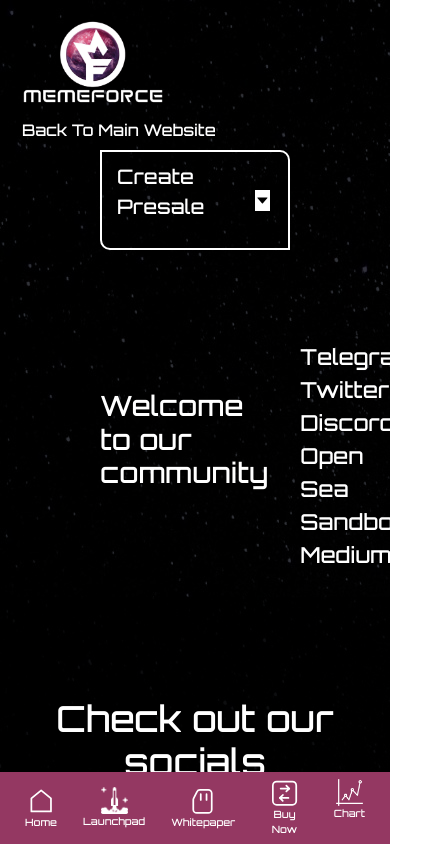
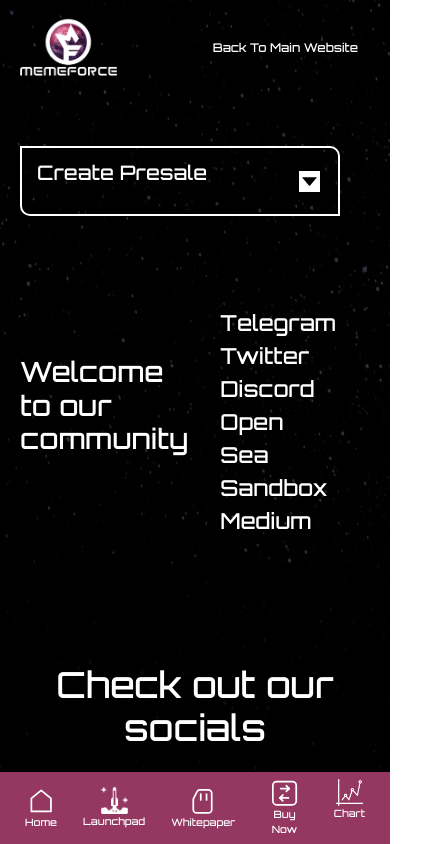
Before and after one commit to Mustafa-Siddique/meme-force, a React (Create React App) app: page /launchpad/admin-panel in a window 390 px wide. Shown: the top 844 px of the page, 441 px wide, since content can reach past the window. Built offline with nearby package versions, Linux system fonts and the light colour scheme; a web font is replaced by a local one.

Commit message:
memeforceadminPanelupdate

```diff
--- a/src/components/AdminPanel.css
+++ b/src/components/AdminPanel.css
@@ -74,3 +74,66 @@ a.links:hover {
   color: #bf5079;
   cursor: pointer;
 }
+
+@media screen and (max-width: 540px) {
+  .community-container.d-flex.align-items-center.justify-content-between {
+    padding-top: 20px;
+    margin-left: 20px !important;
+  }
+  .presale-content.d-flex.align-items-center.justify-content-between {
+    margin-left: 20px !important;
+    margin-right: 50px !important;
+  }
+  .showpresale-container {
+    padding: 20px 20px 5px;
+    margin-left: 20px !important;
+    margin-right: 50px !important;
+  }
+}
+
+@media screen and (max-width: 412px) {
+  .navbar-brand img {
+    max-height: 70px;
+  }
+  a.bmw {
+    color: white;
+    text-decoration: none;
+    margin-left: 10px;
+    transition: 0.4s ease-out;
+    font-size: 12px;
+    margin-right: 20px;
+  }
+}
+
+@media screen and (max-width: 280px) {
+  .presale-content.d-flex.align-items-center.justify-content-between {
+    margin-left: 11px !important;
+    margin-right: 11px !important;
+  }
+  .community-container.d-flex.align-items-center.justify-content-between {
+    display: grid !important;
+  }
+  .showpresale-container {
+    padding: 20px 20px 5px;
+    margin-left: 11px !important;
+    margin-right: 11px !important;
+  }
+  .navbar-brand img {
+    max-height: 50px;
+  }
+  a.bmw {
+    color: white;
+    text-decoration: none;
+    margin-left: 10px;
+    transition: 0.4s ease-out;
+    font-size: 10px;
+    margin-right: 20px;
+  }
+  h1.woc {
+    font-size: 19px;
+  }
+  .community-content {
+    text-align: center;
+    padding-top: 30px;
+  }
+}
--- a/src/components/CreatePresale.js
+++ b/src/components/CreatePresale.js
@@ -323,7 +323,7 @@ export default function CreatePresale() {
           }}
         >
           <div className="community-content" style={{ paddingBottom: "20px" }}>
-            <h1>Welcome to our community</h1>
+            <h1 className="woc">Welcome to our community</h1>
           </div>
           <div
             className="community-links"
```
